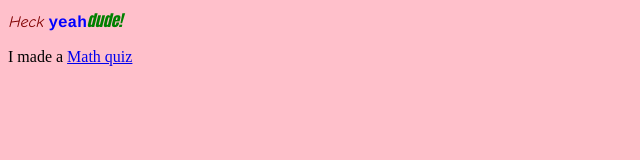
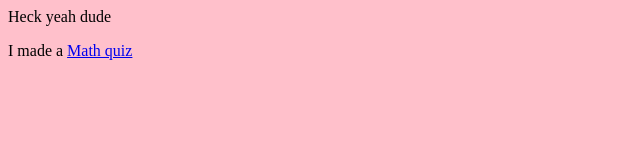
Before and after one commit to Myrmur/ProjectsAndWhatnot, a plain HTML site: page index.html in a window 1280 px wide. Shown: the whole page, without its empty margins (0-640 px from the left). Drawn offline with Linux system fonts and the light colour scheme.

Commit message:
Update index.html

```diff
--- a/index.html
+++ b/index.html
@@ -4,7 +4,7 @@
 </head>
 <body>
 <p>
-<span id="heck">Heck  </span><span id="yeah">yeah</span><span id="dude">dude!</span>
+Heck yeah dude
 </p>
 <p>
  I made a <a href="https://github.com/Myrmur/ProjectsAndWhatnot/blob/master/math-quiz.html"> Math quiz </a>
```
